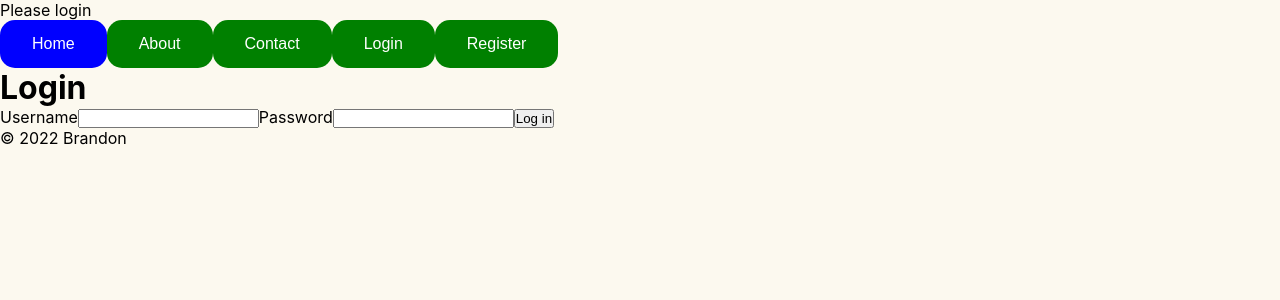
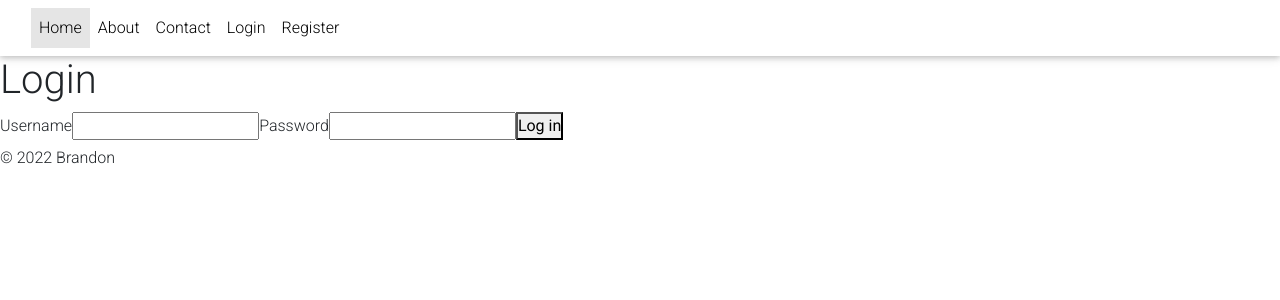
Before and after one commit to brenzlr/GoodGrub, a React (Create React App) app: page / in a window 1280 px wide. Shown: the top 300 px of the page. Built offline with nearby package versions, Linux system fonts and the light colour scheme.

Commit message:
css affecting the entire page, header styling

```diff
--- a/src/components/Header.js
+++ b/src/components/Header.js
@@ -5,31 +5,66 @@ import { LoggedInContext } from "../App";
 import { useContext } from "react";
 import { LogoutButton } from "../components/LogoutButton";
 
+import {
+  MDBNavbar,
+  MDBNavbarNav,
+  MDBNavbarItem,
+  MDBNavbarLink,
+  MDBNavbarToggler,
+  MDBContainer,
+  MDBIcon,
+} from "mdb-react-ui-kit";
 
 export function Header() {
   const [isLoggedIn, setIsLoggedIn] = useContext(LoggedInContext);
 
   return (
-    <div>
-      <div>{isLoggedIn ? "Welcome" : "Please login"}</div>
-      <div style={{ display: "flex" }}>
-        <div style={{ display: "flex", justifyContent: "center" }}>
-          <NavButton to="/" label="Home" />
-          <NavButton to="/about" label="About" />
-          <NavButton to="/contact" label="Contact" />
-        </div>
-        <div style={{ display: "flex", flexDirection: "row" }}>
+    <header>
+      <MDBNavbar expand="lg" light bgColor="white" fixed>
+        <MDBContainer fluid>
+          <MDBNavbarToggler
+            aria-controls="navbarExample01"
+            aria-expanded="false"
+            aria-label="Toggle navigation"
+          >
+            <MDBIcon fas icon="bars" />
+          </MDBNavbarToggler>
+          <div className="collapse navbar-collapse" id="navbarExample01">
+            <MDBNavbarNav right className="mb-2 mb-lg-0">
+              <MDBNavbarItem active>
+                <MDBNavbarLink aria-current="page" href="/">
+                  Home
+                </MDBNavbarLink>
+              </MDBNavbarItem>
+              <MDBNavbarItem>
+                <MDBNavbarLink href="/about">About</MDBNavbarLink>
+              </MDBNavbarItem>
+              <MDBNavbarItem>
+                <MDBNavbarLink href="/contact">Contact</MDBNavbarLink>
+              </MDBNavbarItem>
+              <MDBNavbarItem>
                 {isLoggedIn ? (
                   <LogoutButton />
                 ) : (
                   <>
-              <NavButton to="/login" label="Login" />
-              <NavButton to="/register" label="Register" />
+                    <MDBNavbarLink href="/login">Login</MDBNavbarLink>
                   </>
                 )}
+              </MDBNavbarItem>
+              <MDBNavbarItem>
+                {isLoggedIn ? (
+                  ""
+                ) : (
+                  <>
+                    <MDBNavbarLink href="/register">Register</MDBNavbarLink>
+                  </>
+                )}
+              </MDBNavbarItem>
+            </MDBNavbarNav>
           </div>
-      </div>
-    </div>
+        </MDBContainer>
+      </MDBNavbar>
+    </header>
   );
 }
 
--- a/src/index.js
+++ b/src/index.js
@@ -4,6 +4,11 @@ import "./index.css";
 import App from "./App";
 //import reportWebVitals from "./reportWebVitals";
 import { BrowserRouter } from "react-router-dom";
+
+//three imports of mdbreact
+import "@fortawesome/fontawesome-free/css/all.min.css";
+import "bootstrap-css-only/css/bootstrap.min.css";
+import "mdbreact/dist/css/mdb.css";
 
 const root = ReactDOM.createRoot(document.getElementById("root"));
 root.render(
```
Lines whose indentation alone changed are shown as unchanged.
